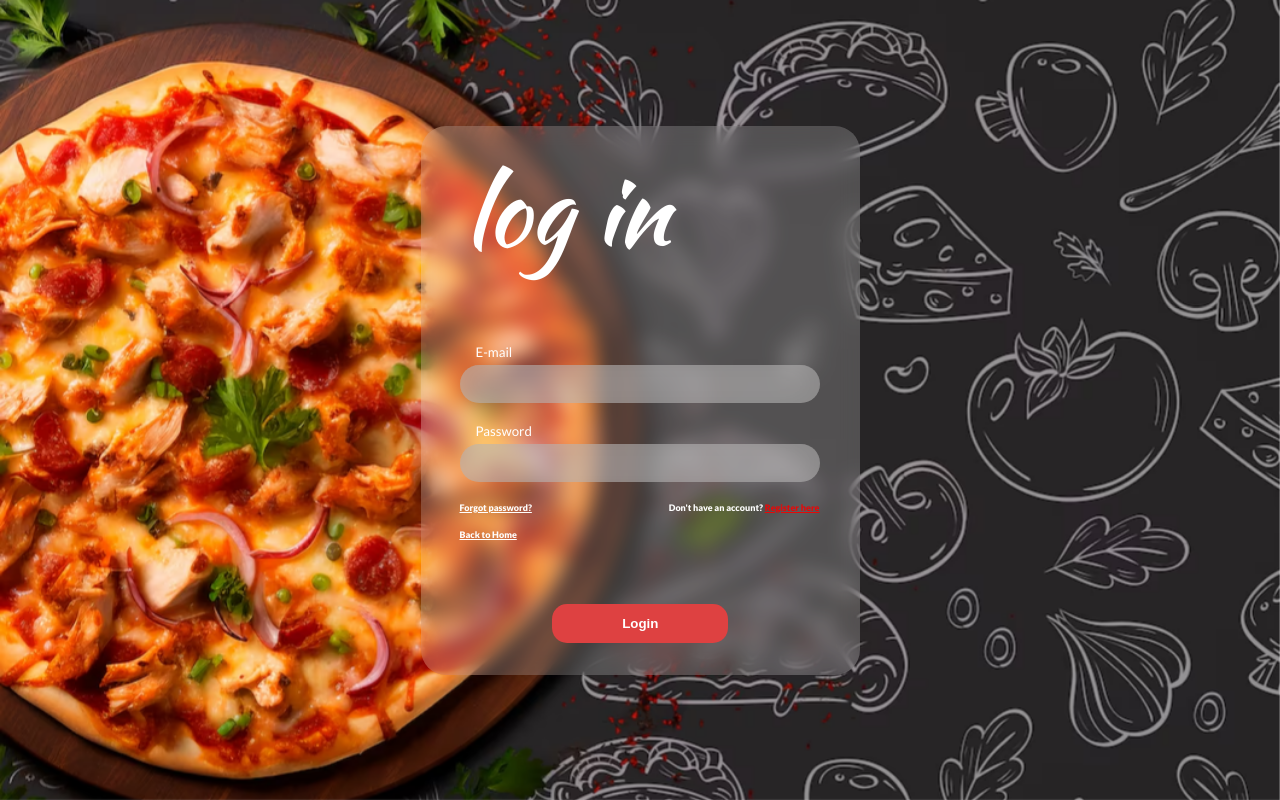
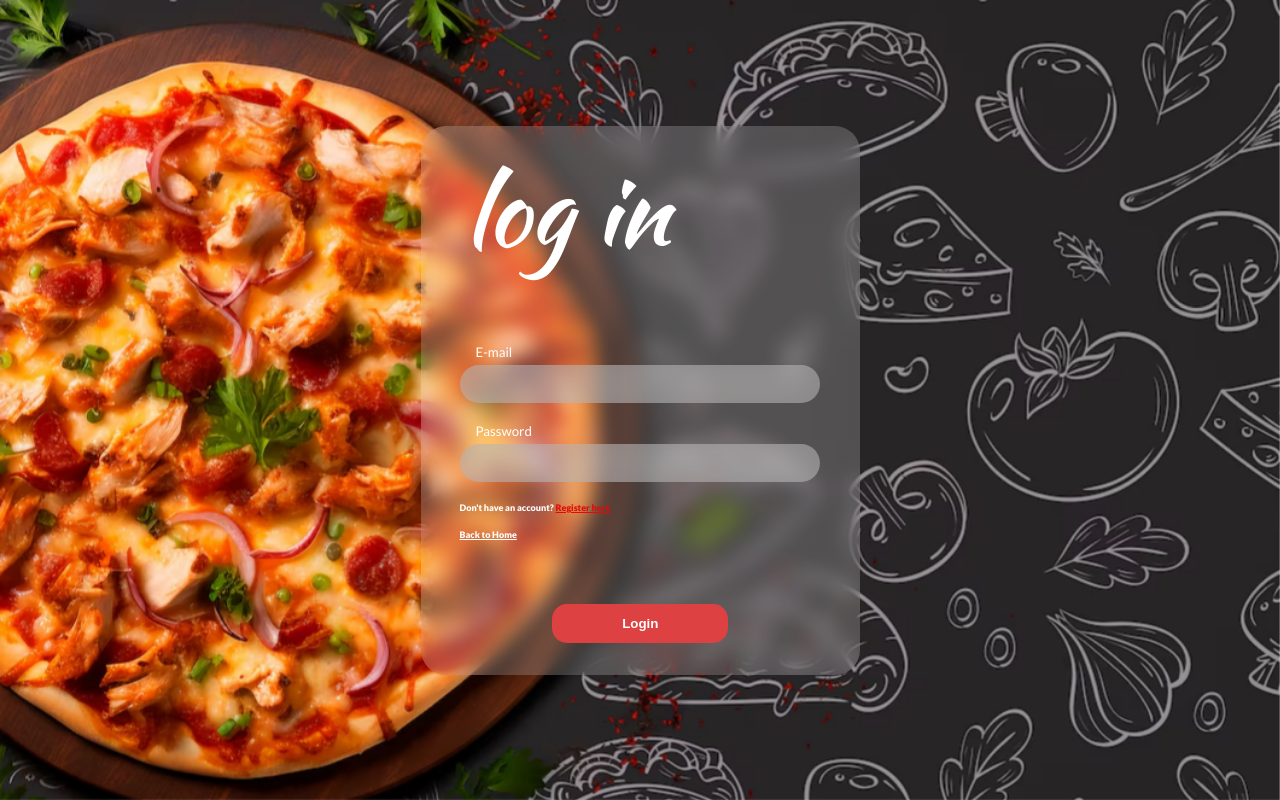
Before and after one commit to SoumikGhosh111/In-wood, a React (Create React App) app: page /login in a window 1280 px wide. Built offline with nearby package versions, Linux system fonts and the light colour scheme; no server answers.

Commit message:
exclude the forgetpass page redirect from login

```diff
--- a/src/LoginComponent/Login/Login.js
+++ b/src/LoginComponent/Login/Login.js
@@ -89,7 +89,7 @@ function Login({ onButtonClick }) {
 
                             </div>
                             <div className='frTxt'>
-                                <Link className="small text-muted" to="/forgetpassword" style={{ color: 'white' }}>Forgot password?</Link>
+                                {/* <Link className="small text-muted" to="/forgetpassword" style={{ color: 'white' }}>Forgot password?</Link> */}
                                 <p className="mb-5 pb-lg-2" style={{ color: 'white' }}>Don't have an account? <Link to={'/register'} style={{ color: '#e60909' }}>Register here</Link></p>
 
                             </div>
```
